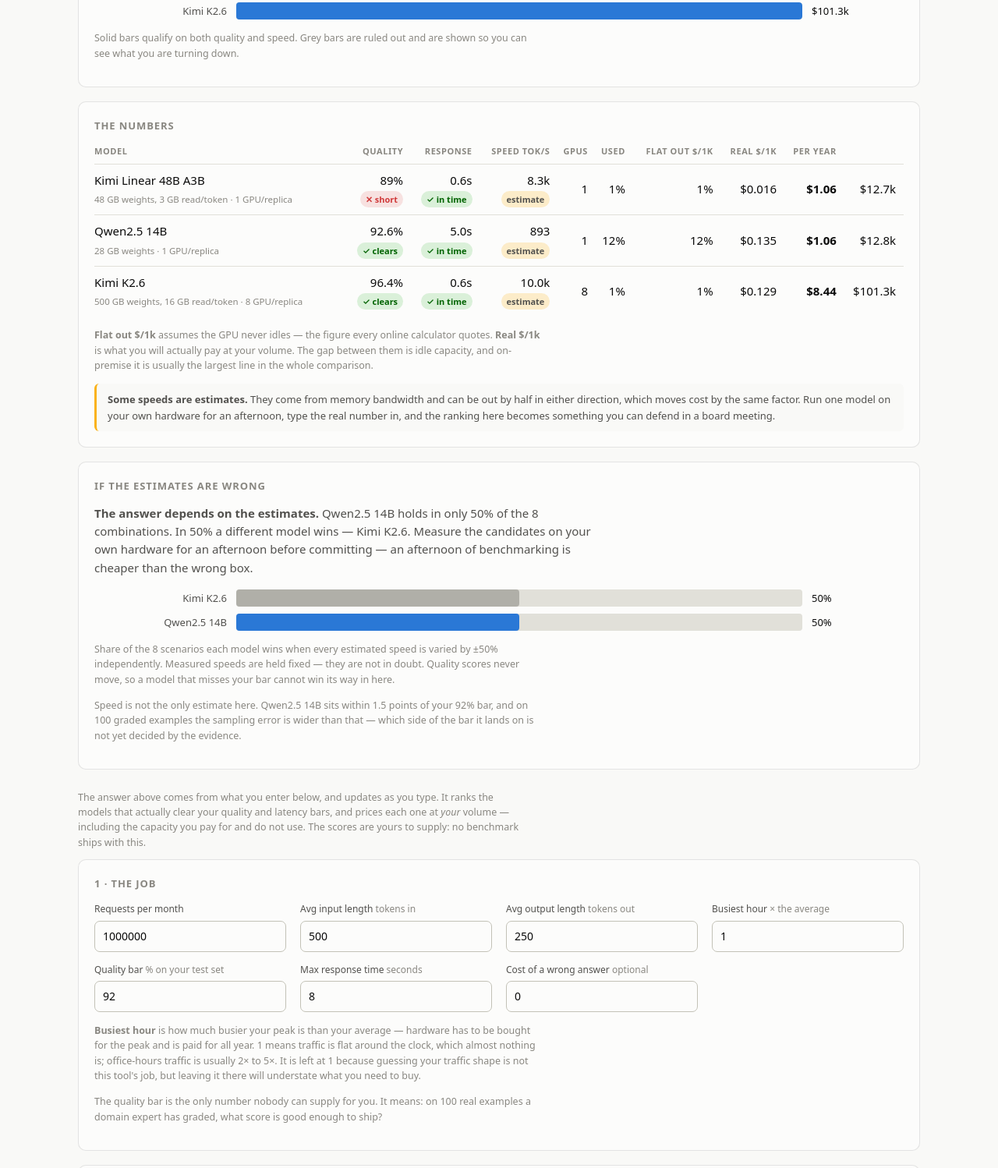
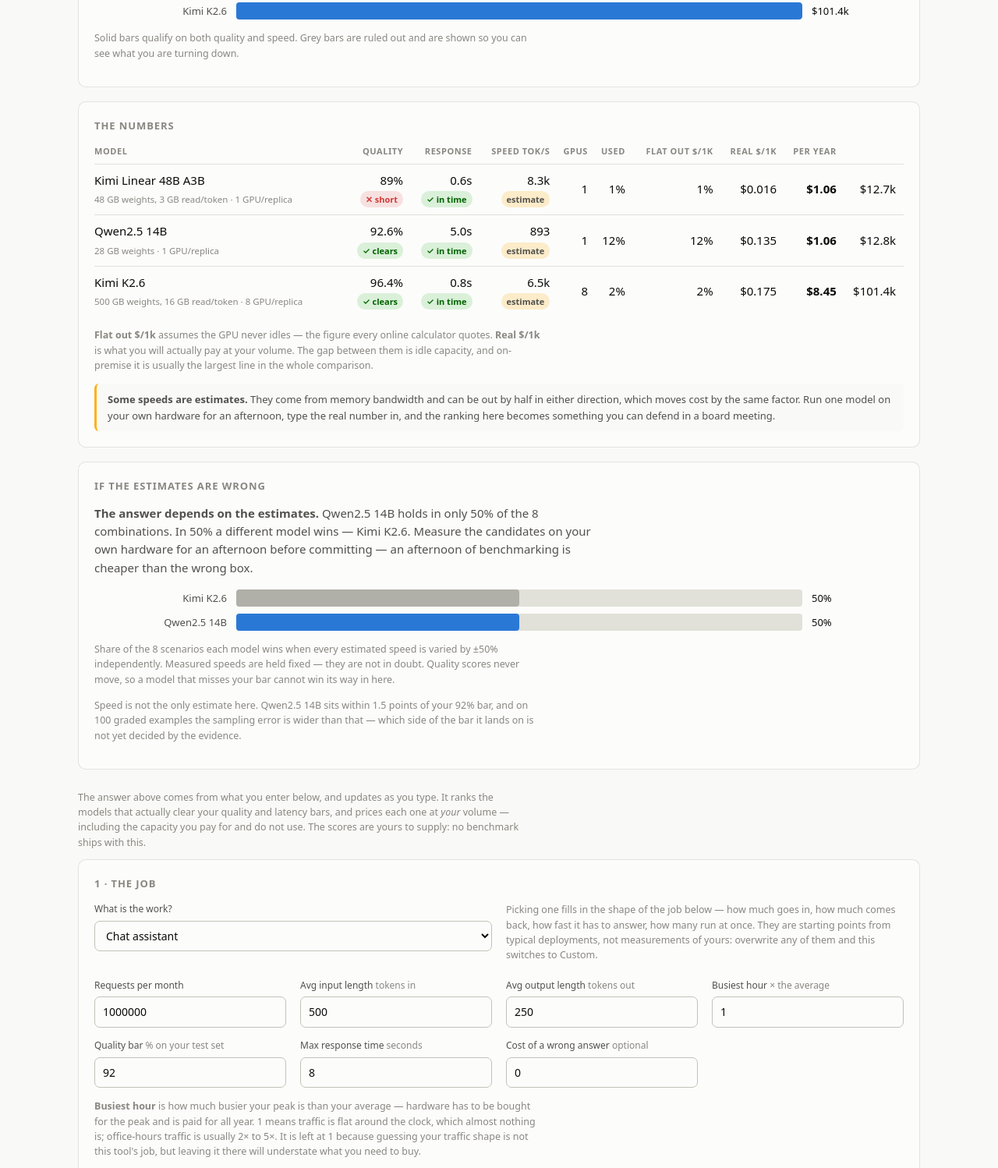
Before and after one commit to asmaaibrahim12/LLMselect, a plain HTML site: page model-picker.html in a window 1280 px wide. Shown: the part 698-2196 px from the top of the page at 78% size. Drawn offline with Linux system fonts and the light colour scheme.

Commit message:
Ask what the work is, and charge sparse models for routing
The tool never asked what the job was. It asked how long the input and
output were, how fast an answer had to come back and how many ran at once -
which is the shape of a task without ever naming one. A picker at the top
now names five: chat, code completion, retrieval and summarisation,
classification, agentic reasoning. Choosing one fills in that shape, and
editing any of the four by hand drops it to Custom rather than leaving a
label that has stopped being true.

It changes answers, which is the point. Under a code-completion bar of two
seconds the dense model that wins for chat comes back in 6.9s and is ruled
out; a summariser reading eight thousand tokens shifts the work into prefill
where a different model leads. The quality score note now says out loud that
a score belongs to a task, not to a model.

Sparse models are also no longer credited with the full aggregate bandwidth
of every GPU they span. Routing a token between eight of them costs
something, charged here at a flat 65% and exposed as a constant. This closes
the last modelling optimism from the equation review, and it moves a
headline: at 200M requests Kimi K2.6 now costs $432.2k a year against the
dense model's $324.7k, where before the two were within 0.3%. Sparsity buys
speed and makes a very large model feasible; it does not beat a right-sized
dense model on price. The README said otherwise and has been corrected.

```diff
--- a/model-picker.html
+++ b/model-picker.html
@@ -208,6 +208,10 @@
 
   <div class="card inputs">
     <h2>1 · The job</h2>
+    <div class="grid g4" style="margin-bottom:14px">
+      <div style="grid-column:span 2"><label for="task">What is the work?</label><select id="task"></select></div>
+      <div style="grid-column:span 2;align-self:end"><p class="note" style="margin:0 0 6px">Picking one fills in the shape of the job below — how much goes in, how much comes back, how fast it has to answer, how many run at once. They are starting points from typical deployments, not measurements of yours: overwrite any of them and this switches to Custom.</p></div>
+    </div>
     <div class="grid g4">
       <div><label for="volMonth">Requests per month</label><input id="volMonth" type="number" value="1000000" min="1"></div>
       <div><label for="inTok">Avg input length <span class="hint">tokens in</span></label><input id="inTok" type="number" value="500" min="0"></div>
@@ -285,7 +289,7 @@
     <p class="note apiNote" style="display:none"><strong>API prices are yours to enter.</strong> Nothing is hardcoded here — published prices change monthly and any figure baked into this file would be wrong by the time you read it. Take the two numbers off the provider's pricing page for the model you would actually rent. The comparison covers tokens only: egress, rate-limit headroom and the fact that your data leaves the building are not priced.</p>
     <p class="note kvNote" style="display:none"><strong>KV MB/token</strong> is the attention cache each sequence carries, and it is what makes high concurrency and long context expensive in VRAM: at your settings it is multiplied by concurrency and by input plus output length. Take it from the model card — 2 × layers × kv-heads × head-dim × bytes, in megabytes. Left empty it is not counted at all, and the GPU count below is a floor rather than an answer.</p>
     <p class="note"><strong>Total</strong> is every parameter the weights contain; <strong>active</strong> is how many are used per token. For a dense model they are the same number. For a mixture-of-experts they are not, and the difference decides everything: the VRAM bill — and so the GPU count — follows the total, while speed follows the active part. A model can therefore need eight GPUs to hold and still answer quickly.</p>
-    <p class="note"><strong>Your score</strong> is the model's result on your graded examples — not a public benchmark. <strong>Speed</strong> auto-fills with a rough estimate from memory bandwidth; it is a shortlisting guess that can be wrong by half. Type a measured number over it as soon as you have one, and it will be marked as measured.</p>
+    <p class="note"><strong>Your score</strong> is the model's result on your graded examples for <em>this</em> job — not a public benchmark, and not its score on a different task. A model that summarises well may write poor code, and the ranking below is only as good as the match between your test set and the work you picked above. <strong>Speed</strong> auto-fills with a rough estimate from memory bandwidth; it is a shortlisting guess that can be wrong by half. Type a measured number over it as soon as you have one, and it will be marked as measured.</p>
   </div>
 
   <div class="card inputs">
@@ -330,6 +334,17 @@
   {n:"NVIDIA RTX 4090 24GB", vram:24,  bw:1008, tdp:450, tf:83},
   {n:"Custom / other",       vram:80,  bw:2000, tdp:500, tf:300}
 ];
+// The shape of the work, not a claim about it. Each preset moves the four
+// numbers that describe a workload; a summariser reads far more than it writes
+// and a code completion has to answer before the developer's finger moves.
+const TASKS = [
+  {n:"Chat assistant",              in:500,  out:250,  sec:8,  conc:16},
+  {n:"Code completion",             in:2000, out:100,  sec:2,  conc:32},
+  {n:"Retrieval / summarisation",   in:8000, out:400,  sec:20, conc:16},
+  {n:"Classification / extraction", in:800,  out:20,   sec:3,  conc:64},
+  {n:"Agentic / long reasoning",    in:2000, out:2000, sec:60, conc:8},
+  {n:"Custom",                      in:null, out:null, sec:null, conc:null}
+];
 const PREC = [
   {n:"FP16 / BF16", b:2},
   {n:"FP8 / INT8",  b:1},
@@ -342,6 +357,10 @@
 // Prefill is limited by arithmetic, not bandwidth: two flops per parameter per
 // token, at the fraction of peak a real kernel sustains.
 const PREFILL_MFU = 0.40;
+// A mixture-of-experts spread over several GPUs routes every token between
+// them. The aggregate-bandwidth figure ignores that all-to-all step, which is
+// why sparse models used to look faster than any of them measure.
+const MOE_SCALE = 0.65;
 const HOURS = 8760, SEC_H = 3600;
 
 // A shortlist that spans the three shapes a team actually chooses between: a
@@ -361,6 +380,25 @@
 // Scenarios arrive by link now, so a model name can come from someone else.
 // Everything user-typed goes through this before it reaches innerHTML.
 const esc = s => String(s).replace(/[&<>"]/g, c => ({"&":"&amp;","<":"&lt;",">":"&gt;",'"':"&quot;"}[c]));
+
+function buildTask(){
+  $("task").innerHTML = TASKS.map((t,i)=>`<option value="${i}">${t.n}</option>`).join("");
+  $("task").onchange = () => {
+    const t = TASKS[+$("task").value];
+    if(t.in === null) return;                 // Custom changes nothing by itself
+    $("inTok").value = t.in; $("outTok").value = t.out;
+    $("maxSec").value = t.sec; $("conc").value = t.conc;
+    render();
+  };
+  // Editing any of the four by hand means this is no longer that preset.
+  ["inTok","outTok","maxSec","conc"].forEach(id => $(id).addEventListener("input", () => {
+    const t = TASKS[+$("task").value];
+    if(t && t.in !== null && !(num("inTok")===t.in && num("outTok")===t.out
+        && num("maxSec")===t.sec && num("conc")===t.conc)){
+      $("task").value = TASKS.length-1;
+    }
+  }));
+}
 
 function buildGpu(){
   $("gpu").innerHTML = GPUS.map((g,i)=>`<option value="${i}">${g.n}</option>`).join("");
@@ -453,7 +491,8 @@
     // would actually buy.
     const rawGpus  = Math.max(1, Math.ceil(vramNeed/vram));
     const gpus     = Math.pow(2, Math.ceil(Math.log2(rawGpus)));
-    const effBw    = bw*gpus*(gpus>1?TP_SCALE:1)*MEM_EFF;
+    const sparse   = (r.act ?? r.p) < r.p;
+    const effBw    = bw*gpus*(gpus>1?TP_SCALE:1)*MEM_EFF*(sparse && gpus>1 ? MOE_SCALE : 1);
     // Decode speed is set by what has to be read per token, not by what is
     // held. For a dense model those are the same; for a mixture-of-experts the
     // read is a fraction of the total, which is the whole point of the design.
@@ -905,15 +944,15 @@
 const FIELDS = ["volMonth","outTok","qBar","maxSec","gpu","gpuPrice","life","kwh",
                 "conc","ovh","pue","idle","vram","bw","tdp","errCost","inTok",
                 "otherReq","otherTok","peakRatio","wacc","uptime","tflops",
-                "cacheShare","cachePrice"];
+                "cacheShare","cachePrice","task"];
 // Older links are still good links. v1 predates the cost of a wrong answer and
 // v2 the cloud comparison; both are read as those features switched off, which
 // is what they meant when they were written.
 // Six fields arrived with the modelling fixes; links written before them are
 // read as those fixes switched off, which is exactly what they meant.
-const V6_ADDED = ["1","0","100","989","0","10"];
-const OLD_LEN = {1: FIELDS.length-10, 2: FIELDS.length-9, 3: FIELDS.length-8,
-                 4: FIELDS.length-6, 5: FIELDS.length-6};
+const V6_ADDED = ["1","0","100","989","0","10","0"];
+const OLD_LEN = {1: FIELDS.length-11, 2: FIELDS.length-10, 3: FIELDS.length-9,
+                 4: FIELDS.length-7, 5: FIELDS.length-7};
 // encodeURIComponent leaves ~ alone, and ~ is our field separator inside a model.
 const encName = s => encodeURIComponent(s).replace(/~/g,"%7E");
 
@@ -1030,7 +1069,7 @@
   $("sticky").classList.toggle("on", gone);
 }, {passive:true});
 
-buildGpu(); drawRows();
+buildTask(); buildGpu(); drawRows();
 if(!(location.hash.length>1 && applyState(location.hash))) render();
 </script>
 </body>
```
Also changed, not shown: 2 other files.
